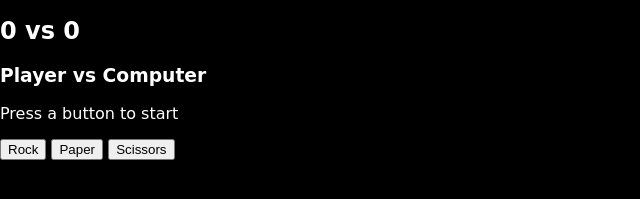
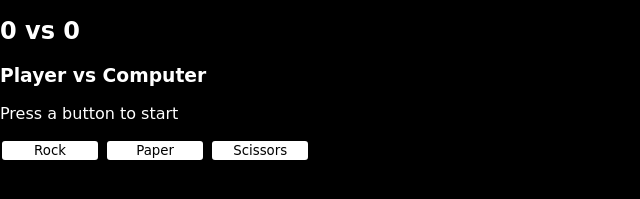
Before and after one commit to stieludv/top-rock-paper-scissors, a plain HTML site: page index.html in a window 1280 px wide. Shown: the part 105-304 px from the top of the page, without its empty margins (0-640 px from the left). Drawn offline with Linux system fonts and the light colour scheme; a web font is replaced by a local one.

Commit message:
button style, css classes changed from camelCase to kebab-case

```diff
--- a/game.js
+++ b/game.js
@@ -160,7 +160,7 @@ function resetGameUI(message) {
 }
 
 // Play game with UI, game is run via click events
-const playerChoiceButtons = document.querySelectorAll(".playerChoiceButton");
+const playerChoiceButtons = document.querySelectorAll(".player-choice-button");
 playerChoiceButtons.forEach((button) => {
     button.addEventListener("click", (e) => {
         // Play the game
--- a/index.html
+++ b/index.html
@@ -17,9 +17,9 @@
         <p id="round">Press a button to start</p>
     </div>
     <div>
-        <button data-choice="rock" class="playerChoiceButton">Rock</button>
-        <button data-choice="paper" class="playerChoiceButton">Paper</button>
-        <button data-choice="scissors" class="playerChoiceButton">Scissors</button>
+        <button data-choice="rock" class="player-choice-button">Rock</button>
+        <button data-choice="paper" class="player-choice-button">Paper</button>
+        <button data-choice="scissors" class="player-choice-button">Scissors</button>
     </div>
     <script src="game.js"></script>
 </body>
--- a/style.css
+++ b/style.css
@@ -6,3 +6,23 @@ body {
     font-family: 'Roboto', sans-serif;
     font-family: 'Zen Dots', cursive;
 }
+
+button {
+    background-color: white;
+    border-radius: 5px;
+    border-color: black;
+    border-style: solid;
+    cursor: pointer;
+    padding: 2px 10px;
+    transition: all 0.2s;
+    font-family: 'Roboto', sans-serif;
+    font-family: 'Zen Dots', cursive;
+}
+
+button:hover {
+    border-color: white;
+}
+
+.player-choice-button {
+    width: 100px;
+}
```
